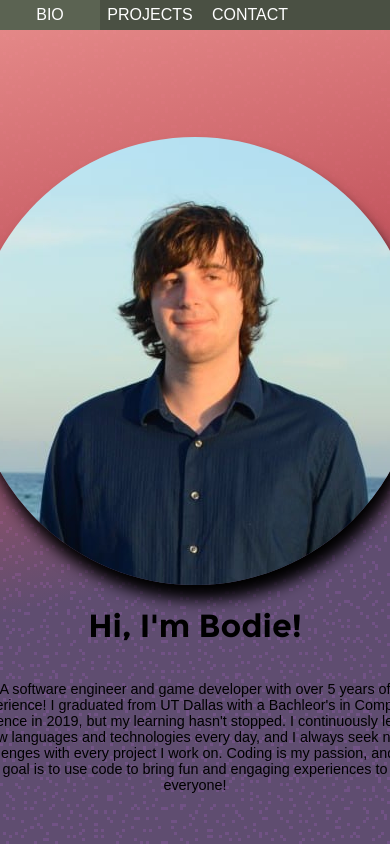
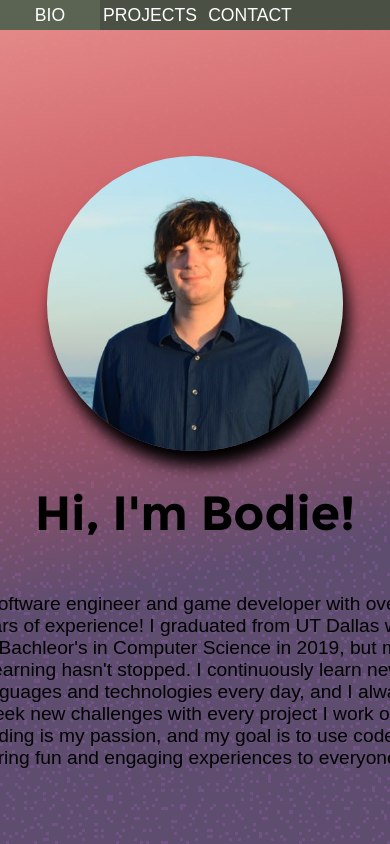
Before and after one commit to Bodaciouslycrazy/bodaciouslycrazy.github.io, a React (Create React App) app: page / in a window 390 px wide. Shown: the top 844 px of the page. Built offline with nearby package versions, Linux system fonts and the light colour scheme; a web font is replaced by a local one.

Commit message:
more layout improvements

```diff
--- a/src/App.css
+++ b/src/App.css
@@ -10,10 +10,10 @@
 
 @media (max-width: 45em) {
   :root{
-    --h1size: 2em;
-    --h2size: 1.5em;
-    --psize: 0.9em;
-    --navtextsize: 1em;
+    --h1size: 3em;
+    --h2size: 2em;
+    --psize: 1.2em;
+    --navtextsize: 1.1em;
     --navbuttonwidth: 100px;
     --navbuttonheight: 30px;
     --projectpadding:15px;
@@ -105,19 +105,19 @@ p {
 }
 
 .biopic{
-  flex: 0 2 40%;
+  flex: 0 2 35%;
+  object-fit: contain;
+  min-height: 0%;
   border-radius: 50%;
   box-shadow: 5px 15px 15px;
 }
 
-.biopage > h{
-  flex: 0 0 20%;
+.bioinfo > h1{
+  flex: 0 0;
 }
 
-.biopage > p{
-  flex: 0 0 40%;
-  margin-left: max(25%, 15px);
-  margin-right: max(25%, 15px);
+.bioinfo > p{
+  flex: 0 0;
 }
 
 .projectContainer{
```
